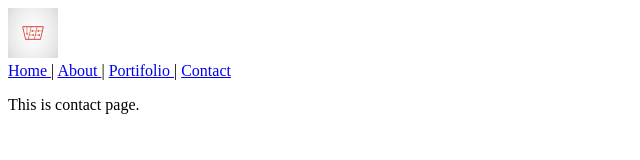
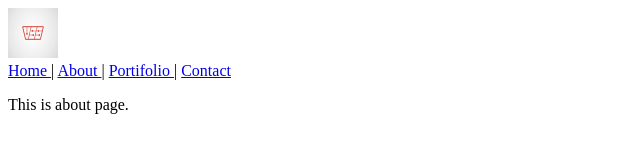
Before and after one commit to Sankeerth711/sankeerth711.github.io, a plain HTML site: page about.html in a window 1280 px wide. Shown: the full height of the page, 0-640 px from the left. Drawn offline with Linux system fonts and the light colour scheme.

Commit message:
Update about.html

```diff
--- a/about.html
+++ b/about.html
@@ -24,7 +24,7 @@
 
 <div class="main-content">
 
-<p> This is contact page.
+<p> This is about page.
 
 </div>
 
```
